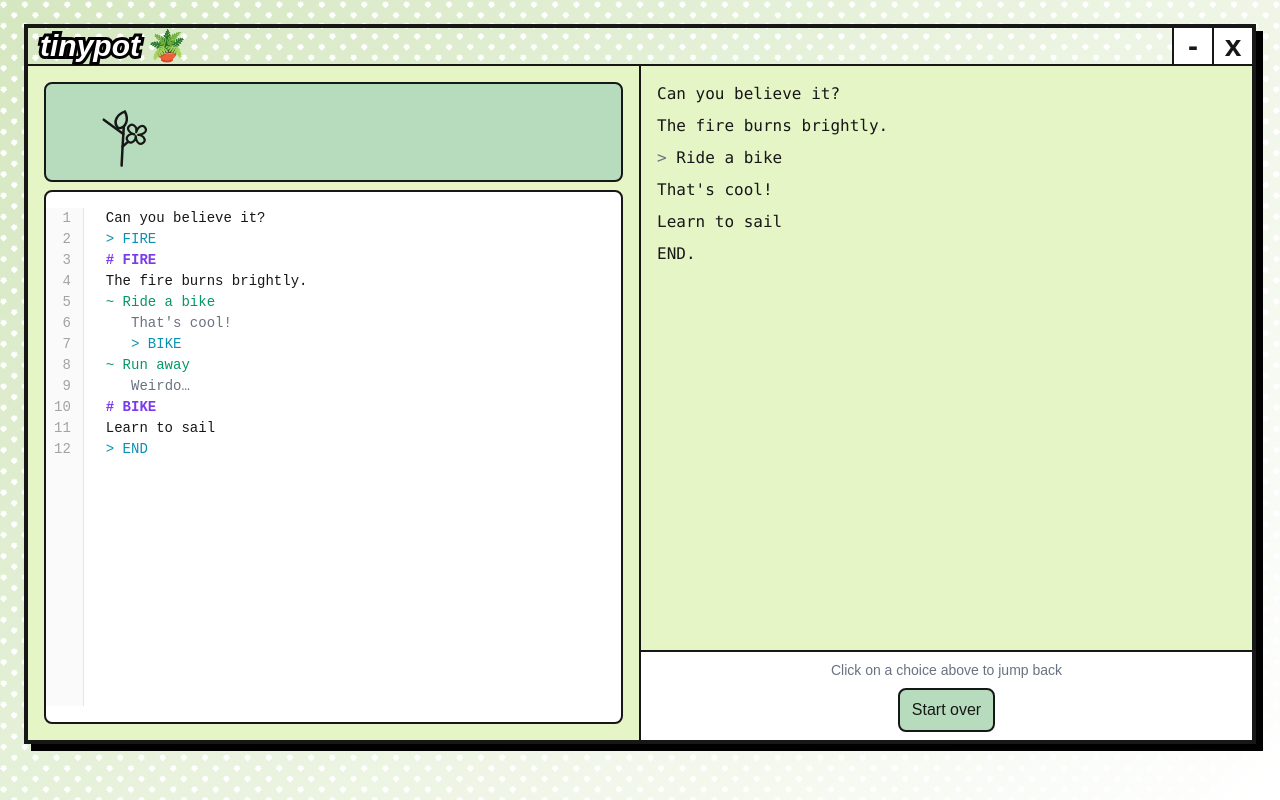
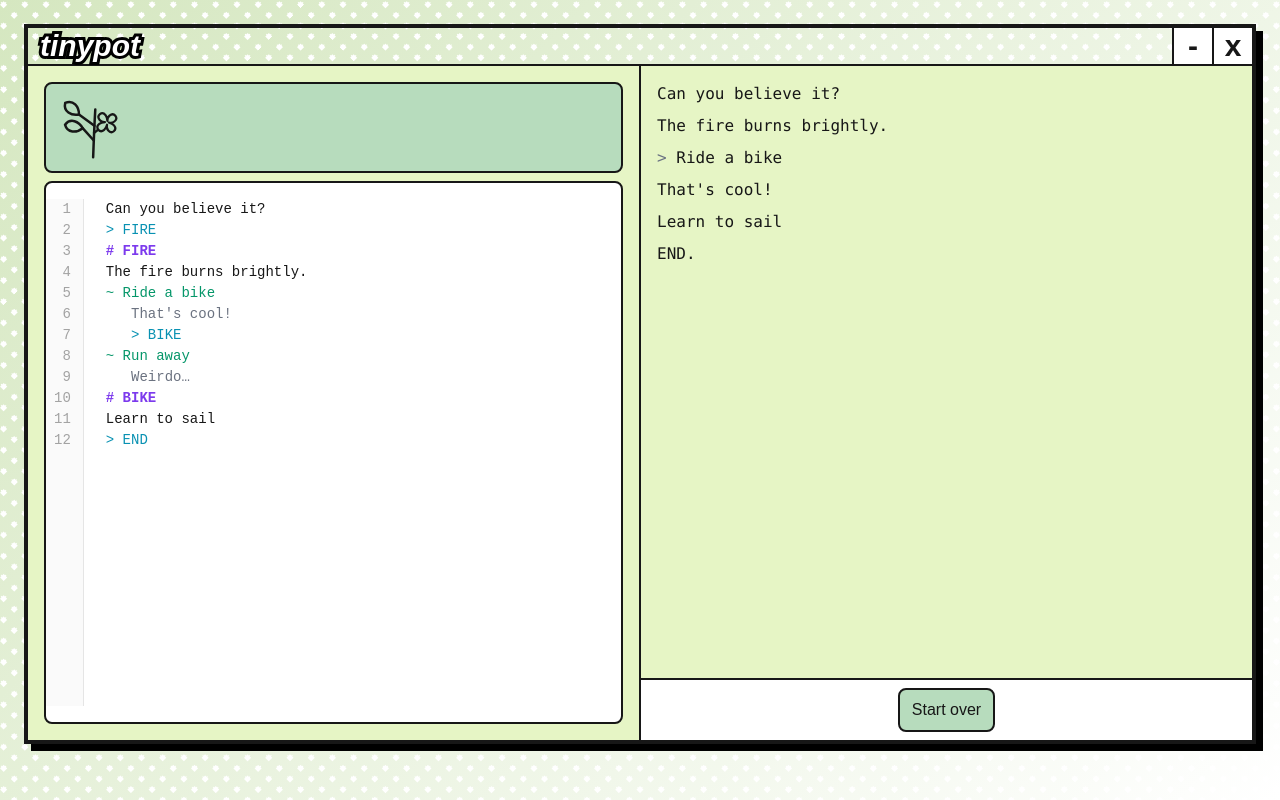
Before and after one commit to cnnmon/tinypot, a Next.js app: page / in a window 1280 px wide. Both pictures are taken after a click on the button "Ride a bike". Built offline with nearby package versions, Linux system fonts and the light colour scheme.

Commit message:
branches visual

```diff
--- a/components/Browser.tsx
+++ b/components/Browser.tsx
@@ -7,7 +7,7 @@ function Header() {
       }}
     >
       <p className="font-bold text-3xl text-white outlined px-3">
-        <i>tinypot</i> 🪴
+        <i>tinypot</i>
       </p>
       <div className="flex">
         <div className="flex justify-center bordered-left bg-white w-10 font-black text-3xl select-none">
--- a/components/Editor/Branchbar/Branch.tsx
+++ b/components/Editor/Branchbar/Branch.tsx
@@ -58,7 +58,7 @@ export default function Branch({
     const decorations: Decoration[] = [];
 
     // Main stem
-    const baseX = width * (0.35 + random() * 0.3);
+    const baseX = width * (0.35 + random() * 0.2);
     const baseY = height * 0.92;
     const tipY = height * (0.12 + random() * 0.15);
     const curve = (random() - 0.5) * width * 0.3;
@@ -73,17 +73,26 @@ export default function Branch({
       `M ${stem.start.x} ${stem.start.y} Q ${stem.ctrl.x} ${stem.ctrl.y} ${stem.end.x} ${stem.end.y}`
     );
 
-    // Pick decoration type randomlyr
+    // Pick decoration type randomly
     const pickDecoration = (): 'leaf' | 'flower' => {
       return random() < LEAF_LIKELIHOOD ? 'leaf' : 'flower';
     };
 
+    // Check if decoration fits within bounds
+    const fitsInBounds = (x: number, y: number, type: 'leaf' | 'flower'): boolean => {
+      const margin = type === 'leaf' ? 18 : 11; // approximate decoration radius
+      return x >= margin && x <= width - margin && y >= margin && y <= height - margin;
+    };
+
+    const stemTipDecoration = pickDecoration();
+    if (fitsInBounds(stem.end.x, stem.end.y, stemTipDecoration)) {
       decorations.push({
-      type: pickDecoration(),
+        type: stemTipDecoration,
         x: stem.end.x,
         y: stem.end.y,
         rotation: random() * 360,
       });
+    }
 
     // 2-3 side branches, alternating sides to prevent overlap
     const branchCount = 2 + Math.floor(random() * 2);
@@ -97,6 +106,7 @@ export default function Branch({
       // Alternate sides: even index = starting side, odd = opposite
       const side = i % 2 === 0 ? startingSide : -startingSide;
       const len = width * (0.2 + random() * 0.15);
+
       // Branch angle goes outward and slightly upward
       const angle = -Math.PI / 2 + side * (0.5 + random() * 0.4);
 
@@ -111,13 +121,20 @@ export default function Branch({
       };
 
       lines.push(`M ${origin.x} ${origin.y} Q ${ctrlPt.x} ${ctrlPt.y} ${endPt.x} ${endPt.y}`);
-      if (random() < DECORATION_LIKELIHOOD) {
+
+      const pseudoRandom = (offset: number) => ((random() * 10 + offset) % 10) / 10;
+
+      if (pseudoRandom(30) < DECORATION_LIKELIHOOD) {
+        const branchDecoration = pickDecoration();
+        if (fitsInBounds(endPt.x, endPt.y, branchDecoration)) {
+          const alpha = pseudoRandom(5000);
           decorations.push({
-          type: pickDecoration(),
+            type: branchDecoration,
             x: endPt.x,
             y: endPt.y,
-          rotation: random() * 360,
+            rotation: side === -1 ? alpha * -80 : alpha * 80,
           });
+        }
       }
     }
 
--- a/components/Editor/Branchbar/index.tsx
+++ b/components/Editor/Branchbar/index.tsx
@@ -13,7 +13,7 @@ export default function Branchbar() {
         className="bg-mint w-full bordered rounded-lg flex items-center justify-between px-3 py-2"
       >
         <div className="flex items-center justify-center">
-          <Branch width={100} height={80} seed={randomSeed} />
+          <Branch seed={randomSeed} />
         </div>
       </div>
 
--- a/components/Game/History/index.tsx
+++ b/components/Game/History/index.tsx
@@ -71,9 +71,9 @@ export default function History() {
             <div key={i}>
               <p
                 className={twMerge(
-                  'cursor-pointer hover:bg-black/20 px-1 -mx-1 transition-colors',
+                  'cursor-pointer hover:bg-mint/50 px-1 -mx-1 transition-colors',
                   isNew ? 'history-entry-new opacity-0' : '',
-                  isConfirming && 'bg-black/20'
+                  isConfirming && 'bg-mint'
                 )}
                 style={isNew ? { animationDelay: `${delay}ms` } : undefined}
                 onClick={() => handleChoiceClick(i)}
@@ -82,9 +82,7 @@ export default function History() {
                 {entry.text}
               </p>
               {isConfirming && (
-                <p className="text-sm text-black/50 italic pl-4 mt-1">
-                  Click again to jump back to this choice
-                </p>
+                <p className="text-sm text-black/50 pl-4 mt-1">(Click again to redo this choice)</p>
               )}
             </div>
           );
--- a/components/Game/index.tsx
+++ b/components/Game/index.tsx
@@ -49,7 +49,6 @@ export default function Player() {
         {/* End state - click on choices in history to jump back, or start over */}
         {status === GameStatus.ENDED && (
           <div className="flex flex-col items-center gap-2">
-            <p className="text-sm text-gray-500">Click on a choice above to jump back</p>
             <Button onClick={fullRestart} disabled={isAnimating}>
               Start over
             </Button>
```
Lines whose indentation alone changed are shown as unchanged.
